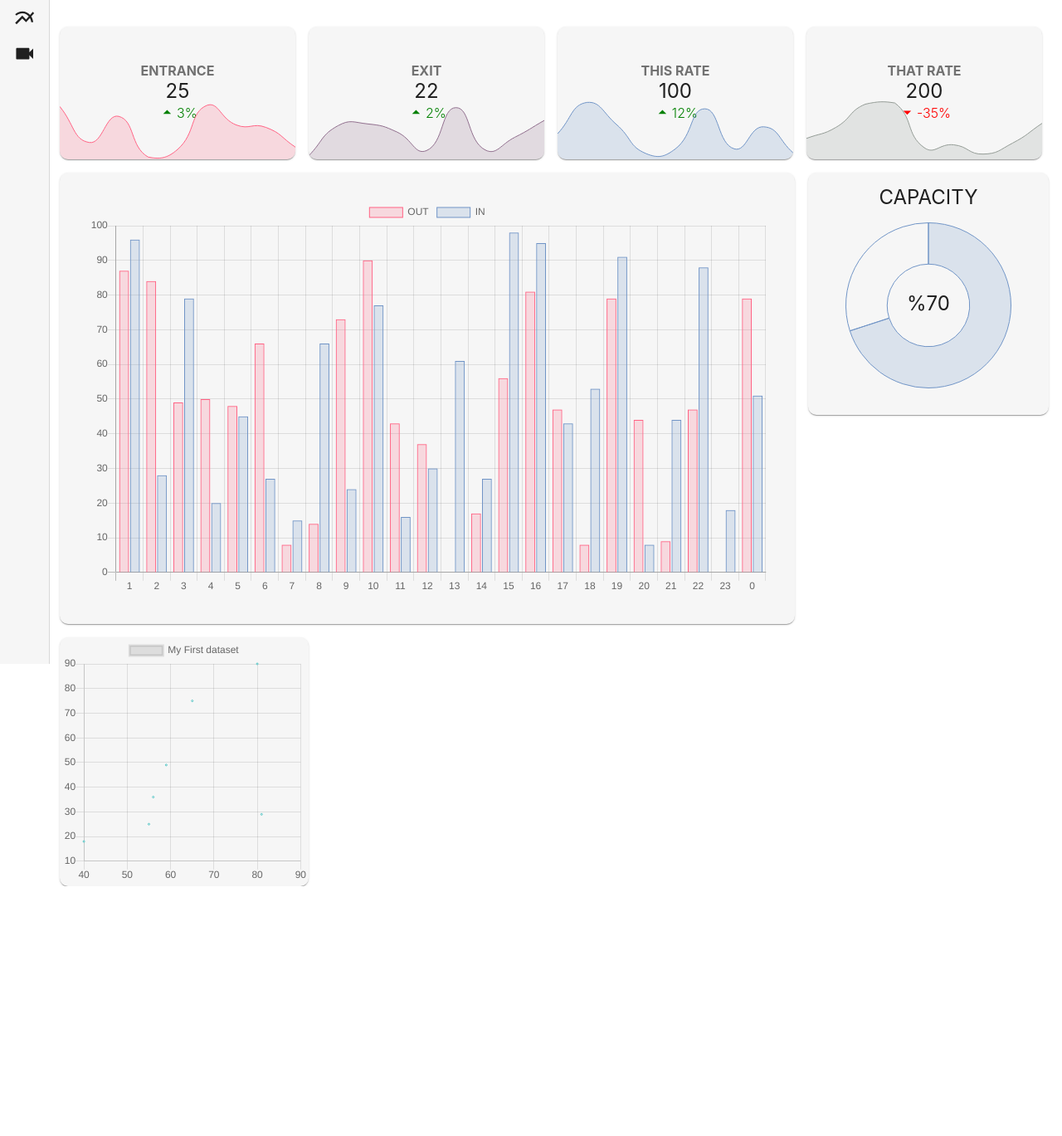
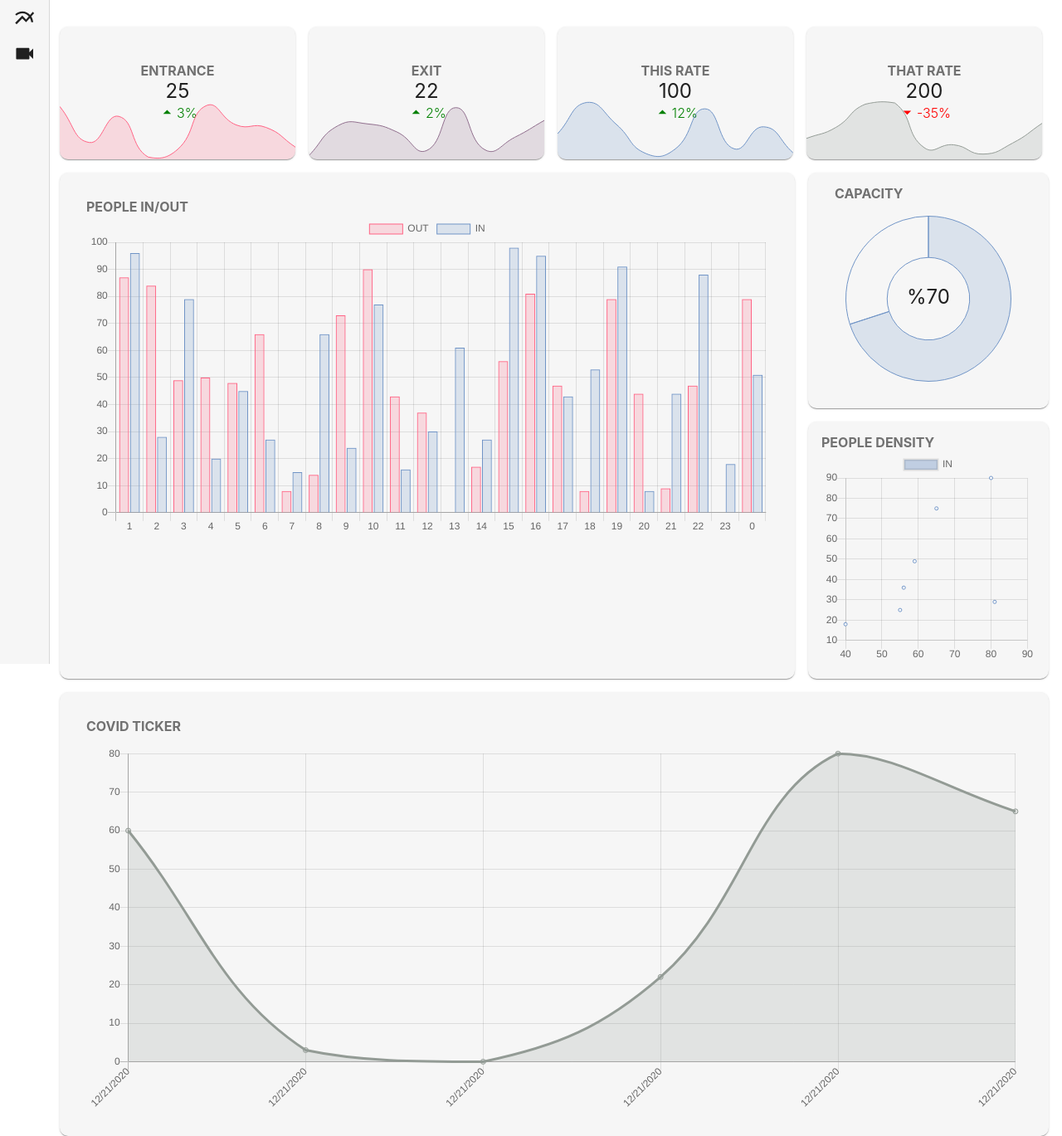
Before and after one commit to Corsage/2020-vision, a React (Create React App) app in the folder front/my-app/: page /dashboard in a window 1280 px wide. Shown: the whole page at 83% size. Before the commit the page ends 1068 px from the top, so only its background shows below. Built offline with nearby package versions, Linux system fonts and the light colour scheme.

Commit message:
fix dashboard styling

```diff
--- /dev/null
+++ b/front/my-app/src/components/CovidLine.js
@@ -0,0 +1,72 @@
+import { Card, makeStyles, Typography } from '@material-ui/core'
+import React from 'react'
+import { Line } from 'react-chartjs-2'
+
+const useStyles = makeStyles({
+    covidCard: {
+        width: '100%',
+        padding: '2rem'
+    },
+    cardHeading: {
+        marginBottom: '1rem'
+    }
+})
+
+const CovidLine = ({ color }) => {
+    const chartReference = React.createRef()
+    const classes = useStyles();
+    var chartLabels = [];
+    var chartData = []
+    for (var x = 1; x < 7; x++) {
+        const date = new Date(2020, 11, 21, x, 0, 0, 0)
+        chartLabels.push(date.toLocaleDateString('en-US'))
+        chartData.push(Math.floor(Math.random() * 100))
+    }
+    console.log(chartLabels)
+    // const data = {
+    //     labels: chartLabels,
+    //     datasets: {data: chartData }
+    // }
+
+    const data = {
+        labels: chartLabels,
+        datasets: [
+            {
+                label: 'My First dataset',
+                backgroundColor: `rgba(${color},0.2)`,
+                borderColor: `rgba(${color},1)`,
+                data: chartData
+            }
+        ]
+    };
+    const chartOptions = {
+        maintainAspectRatio: false,
+        scales: {
+            xAxes: [{
+                ticks: {
+                    autoSkip: false,
+                    maxRotation: 45,
+                    minRotation: 45,
+                }
+            }]
+        },
+        legend:{
+            display: false
+        }
+    }
+
+    return (
+        <Card className={classes.covidCard}>
+            <Typography variant={'h4'} align={'left'} color='textSecondary' className={classes.cardHeading}> COVID TICKER</Typography>
+            <Line
+                width={'100%'}
+                height={400}
+                ref={chartReference}
+                data={data}
+                options={chartOptions}
+            />
+        </Card>
+    )
+}
+
+export default CovidLine
--- a/front/my-app/src/components/DashboardOverview.js
+++ b/front/my-app/src/components/DashboardOverview.js
@@ -1,6 +1,8 @@
 import { Box, Button, Card, CardHeader, Container, Grid, makeStyles, Typography } from '@material-ui/core'
 import React from 'react'
-import { Bar, Doughnut, Scatter } from 'react-chartjs-2';
+import { Bar, Doughnut, Line, Scatter } from 'react-chartjs-2';
+import CovidLine from './CovidLine';
+import PeopleScatter from './PeopleScatter';
 import SmallStat from './SmallStat';
 
 const useStyles = makeStyles((theme) => ({
@@ -9,18 +11,21 @@ const useStyles = makeStyles((theme) => ({
     },
     barCard: {
         masWidth: "100%",
-        height: '30rem',
+        height: '100%',
         padding: '2rem'
     },
     barChart: {
         maxWidth: '100%',
+    },
+    barChartHeading: {
+        fontWeight: '700'
     },
     doughnutCard: {
         padding: '1rem 2rem 2rem 2rem',
         maxWidth: '100%',
         display: 'flex',
         justifyContent: 'center',
-        position: 'relative'
+        position: 'relative',
     },
     percentageBox: {
         position: 'relative'
@@ -113,41 +118,6 @@ const DashboardOverview = () => {
 
     }
 
-    const scatterData = {
-        labels: ['Scatter'],
-        datasets: [
-            {
-                label: 'My First dataset',
-                fill: false,
-                backgroundColor: 'rgba(75,192,192,0.4)',
-                pointBorderColor: 'rgba(75,192,192,1)',
-                pointBackgroundColor: '#fff',
-                pointBorderWidth: 1,
-                pointHoverRadius: 5,
-                pointHoverBackgroundColor: 'rgba(75,192,192,1)',
-                pointHoverBorderColor: 'rgba(220,220,220,1)',
-                pointHoverBorderWidth: 2,
-                pointRadius: 1,
-                pointHitRadius: 10,
-                data: [
-                    { x: 65, y: 75 },
-                    { x: 59, y: 49 },
-                    { x: 80, y: 90 },
-                    { x: 81, y: 29 },
-                    { x: 56, y: 36 },
-                    { x: 55, y: 25 },
-                    { x: 40, y: 18 },
-                ]
-            }
-        ]
-    }
-
-    const scatterOptions = {
-        maintainAspectRatio: false,
-        aspectRation: 1,
-        responsive: false,
-
-    }
     return (
         <Grid container direction='column' style={{ paddingLeft: '4rem', paddingRight: '1rem', paddingTop: '2rem' }}>
             <Grid container direction='row' justify='flex-start' style={{ marginBottom: '1rem' }}>
@@ -167,9 +137,11 @@ const DashboardOverview = () => {
 
             </Grid>
             <Grid container direction='row' justify='flex-start' style={{paddingLeft:'0.5rem'}} >
-                <Grid item md={9} style={{ paddingRight: '0.5rem' }}>
-                    <Grid container direction='column'>
+                <Grid item md={9} style={{ paddingRight: '0.5rem'}}>
+                    <Grid container direction='column' style={{height:'100%'}}>
+
                         <Card className={classes.barCard} >
+                        <Typography variant={'h4'} align={'left'} color='textSecondary' className={classes.barChartHeading}> PEOPLE IN/OUT</Typography>
                             <Bar ref={chartReference} data={data}
                                 width={'100%'}
                                 options={{ maintainAspectRatio: false }}
@@ -179,10 +151,10 @@ const DashboardOverview = () => {
                 </Grid>
 
                 <Grid item md={3} style={{ paddingLeft: '0.5rem' }}>
-                    <Grid container direction='column'>
+                    <Grid container direction='column' style={{height:'100%'}}>
                         <Card className={classes.doughnutCard}>
                             <Grid container direction="column">
-                                <Typography variant={'h3'} align={'center'} >CAPACITY</Typography>
+                            <Typography variant={'h4'} align={'left'} color='textSecondary' className={classes.barChartHeading}> CAPACITY</Typography>
                                 <Grid container direction='row' justify='center' style={{ marginTop: '1rem' }}>
                                     <Doughnut
                                         style={{ margin: 0 }}
@@ -200,29 +172,13 @@ const DashboardOverview = () => {
                                 </Typography>
 
                         </Card>
+                        <PeopleScatter/>
                     </Grid>
                 </Grid>
 
             </Grid>
             <Grid container direction='row' justify='flex-start' style={{marginTop: '1rem', paddingLeft:'0.5rem'}}>
-                <Grid item>
-                    <Card style={{ display: 'flex' }}>
-                        <Grid container direction='column'>
-                            <Grid container direction='row'>
-                                <Scatter
-                                    width={300}
-                                    height={300}
-                                    ref={chartReference}
-                                    data={scatterData}
-                                    options={scatterOptions}
-                                />
-                            </Grid>
-
-                        </Grid>
-
-                    </Card>
-
-                </Grid>
+                <CovidLine color={'147, 155, 149'}/>
             </Grid>
         </Grid>
 
--- /dev/null
+++ b/front/my-app/src/components/PeopleScatter.js
@@ -0,0 +1,69 @@
+
+import { Card, Grid, makeStyles, Typography } from '@material-ui/core'
+import React from 'react'
+import { Scatter } from 'react-chartjs-2'
+
+const useStyles = makeStyles({
+    card: {
+        marginTop: '1rem',
+        padding: '1rem'
+    }
+})
+
+
+const PeopleScatter = () => {
+    const classes = useStyles()
+    const chartReference = React.createRef()
+    const scatterData = {
+        labels: ['Scatter'],
+        datasets: [
+            {
+                label: 'IN',
+                backgroundColor: 'rgba(112,148,198,0.4)',
+                pointBorderColor: 'rgba(112,148,198,1)',
+                pointBackgroundColor: '#fff',
+                pointBorderWidth: 1,
+                pointHoverRadius: 5,
+                pointHoverBackgroundColor: 'rgba(112, 148, 198,1)',
+                pointHoverBorderColor: 'rgba(112, 148, 198,1)',
+                pointHoverBorderWidth: 2,
+                pointRadius: 2,
+                pointHitRadius: 10,
+                data: [
+                    { x: 65, y: 75 },
+                    { x: 59, y: 49 },
+                    { x: 80, y: 90 },
+                    { x: 81, y: 29 },
+                    { x: 56, y: 36 },
+                    { x: 55, y: 25 },
+                    { x: 40, y: 18 },
+                ]
+            }
+        ]
+    }
+
+    const scatterOptions = {
+        maintainAspectRatio: true,
+        aspectRatio: 1,
+
+    }
+    return (
+        <Card className={classes.card}>
+            <Grid container direction='column' >
+                <Typography variant={'h4'} color='textSecondary'>PEOPLE DENSITY</Typography>
+                <Grid container direction='row'justify={'center'}>
+                    <Scatter
+                        width={'100%'}
+                        height={'100%'}
+                        ref={chartReference}
+                        data={scatterData}
+                        options={scatterOptions}
+                    />
+                </Grid>
+            </Grid>
+
+        </Card>
+    )
+}
+
+export default PeopleScatter
--- a/front/my-app/src/defaultTheme.js
+++ b/front/my-app/src/defaultTheme.js
@@ -19,7 +19,8 @@ export default {
             fontSize: '1.5rem'
         },
         h4: {
-            fontSize: '1rem'
+            fontSize: '1rem',
+            fontWeight: 700
         },
         h5: {
             fontSize: '0.625rem'
```
